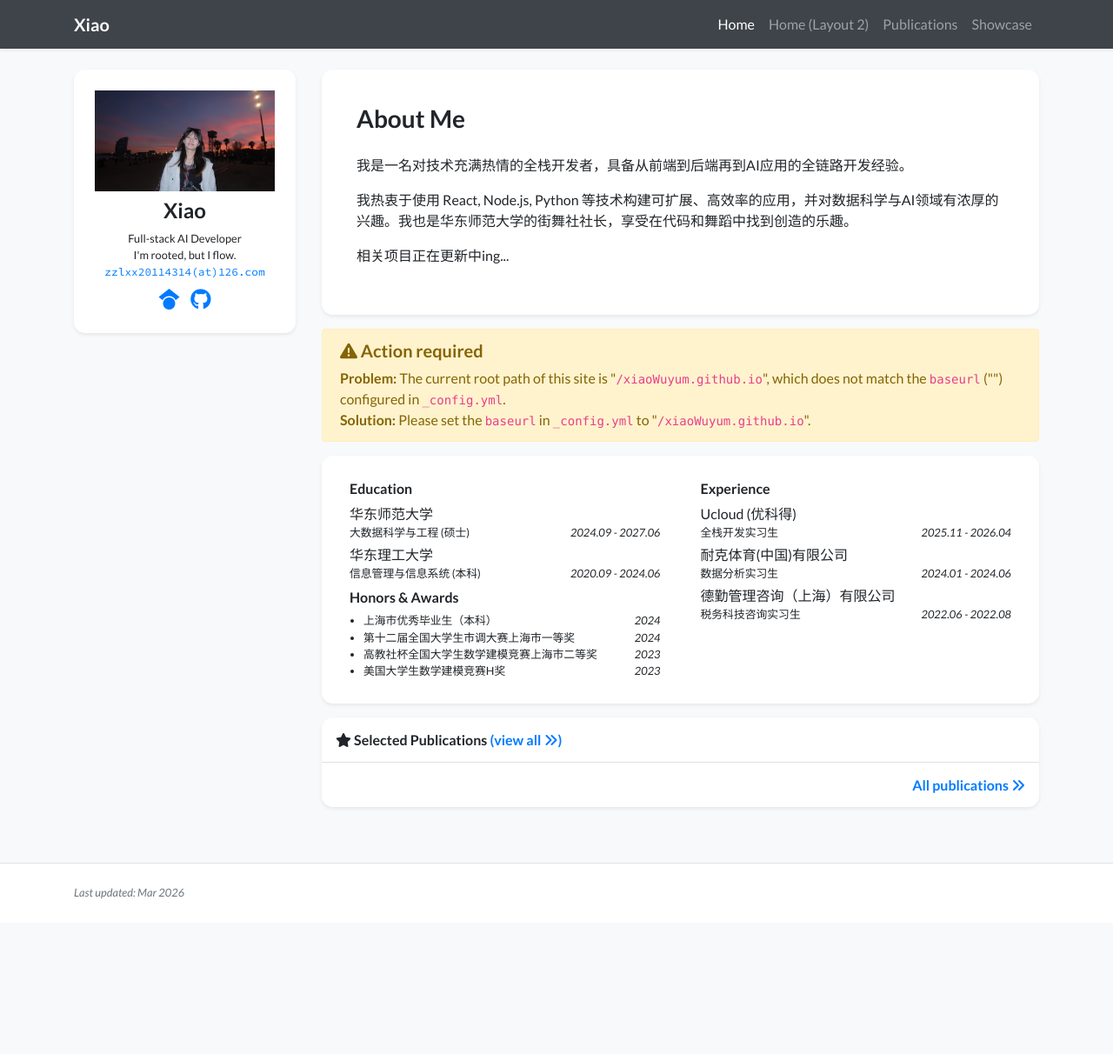
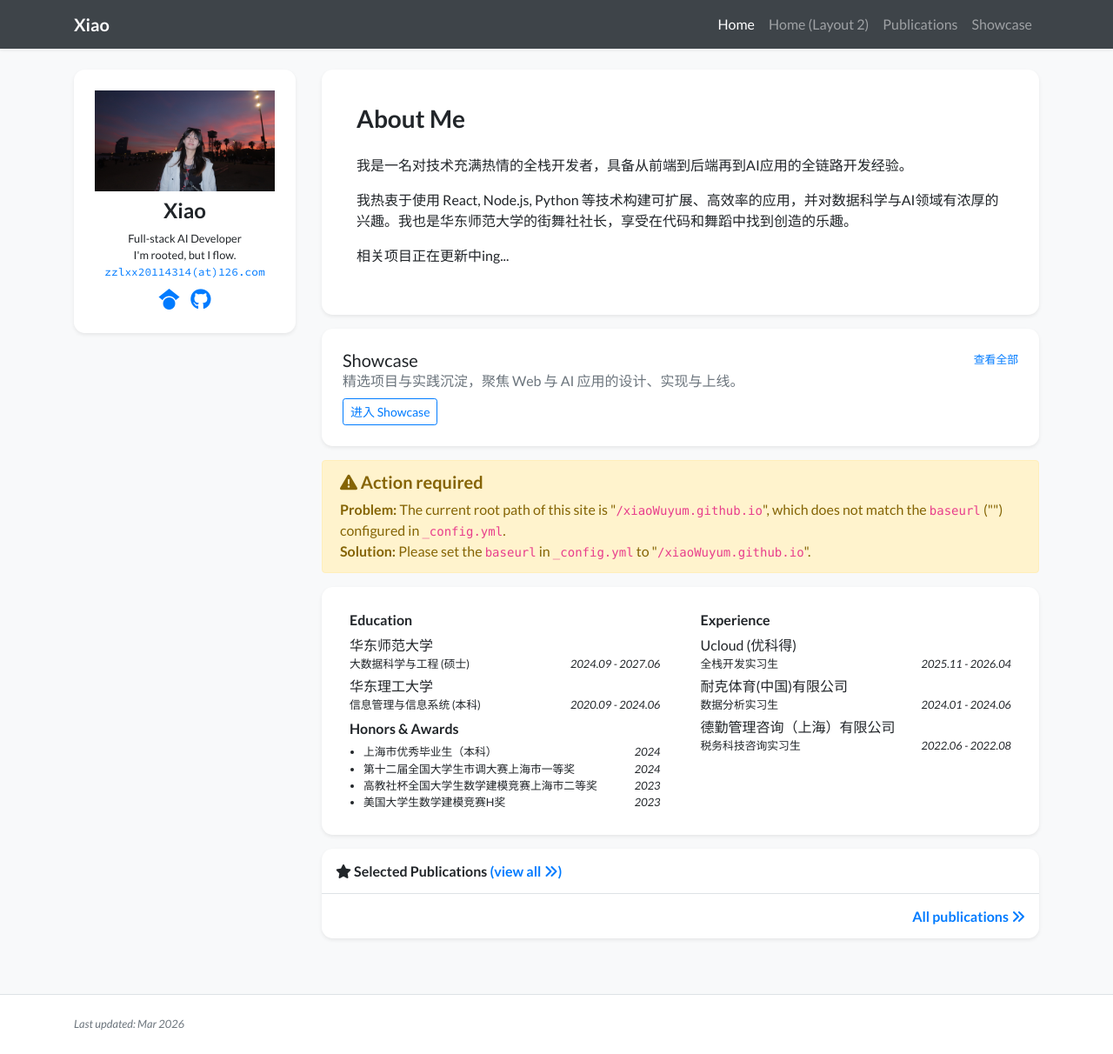
Before and after one commit to xiaoWuyum/xiaoWuyum.github.io, a Jekyll site: the page built from index.html, in a window 1280 px wide and 1212 px high. Shown: the whole window at 87% size. Built offline with Jekyll 4.4.1, drawn with Linux system fonts in a browser that asks for light colours; nearby versions of some CDN libraries; a style sheet for code colours, icons or effects is not loaded.

Commit message:
feat(homepage): 在主页添加展示区入口卡片
添加展示区入口卡片，引导用户访问精选项目与实践沉淀内容，聚焦 Web 与 AI 应用的设计、实现与上线。

```diff
--- a/index.html
+++ b/index.html
@@ -11,6 +11,19 @@ navbar_title: Home
     <div class="col-lg-9 col-md-8">
 
         {% include widgets/profile_card_bio_only.html %}
+
+        <div class="my-3 p-0 bg-white shadow-sm rounded-xl">
+            <div class="p-4">
+                <div class="d-flex align-items-center">
+                    <h5 class="mb-0 font-weight-normal">Showcase</h5>
+                    <a class="ml-auto small" href="{{ 'showcase' | relative_url }}">查看全部</a>
+                </div>
+                <p class="mb-2 text-muted">
+                    精选项目与实践沉淀，聚焦 Web 与 AI 应用的设计、实现与上线。
+                </p>
+                <a class="btn btn-outline-primary btn-sm" href="{{ 'showcase' | relative_url }}">进入 Showcase</a>
+            </div>
+        </div>
 
         <!-- Debugging widgets -->
         {% include widgets/debug_repo_name.html %}
```
